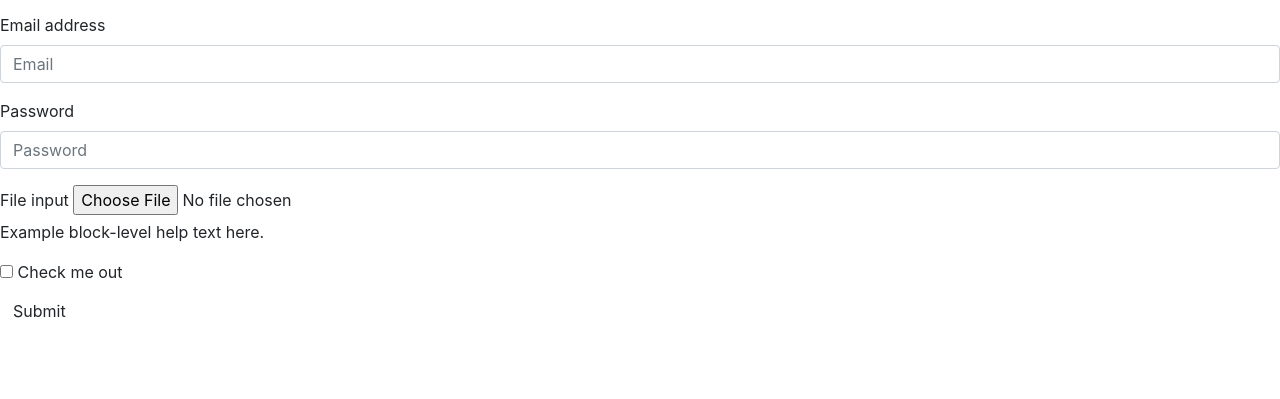
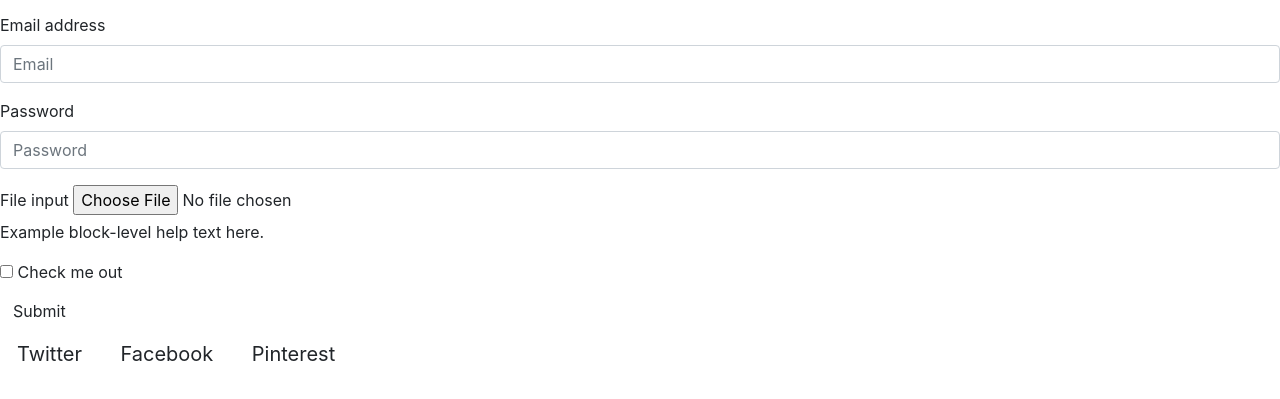
Before and after one commit to georgiabs/asos_for_hair, a plain HTML site: page index.html in a window 1280 px wide. Shown: the part 129-528 px from the top of the page. Drawn offline with nearby package versions, Linux system fonts and the light colour scheme.

Commit message:
buttons for socials

```diff
--- a/index.html
+++ b/index.html
@@ -34,4 +34,10 @@
   <button type="submit" class="btn btn-default">Submit</button>
 </form>
 
+<div id='social-buttons'>
+  <button class="btn btn-lg btn-twitter">Twitter</button>
+  <button class="btn btn-lg btn-facebook">Facebook</button>
+  <button class="btn btn-lg btn-pinterest">Pinterest</button>
+</div>
+
 </html>
```
